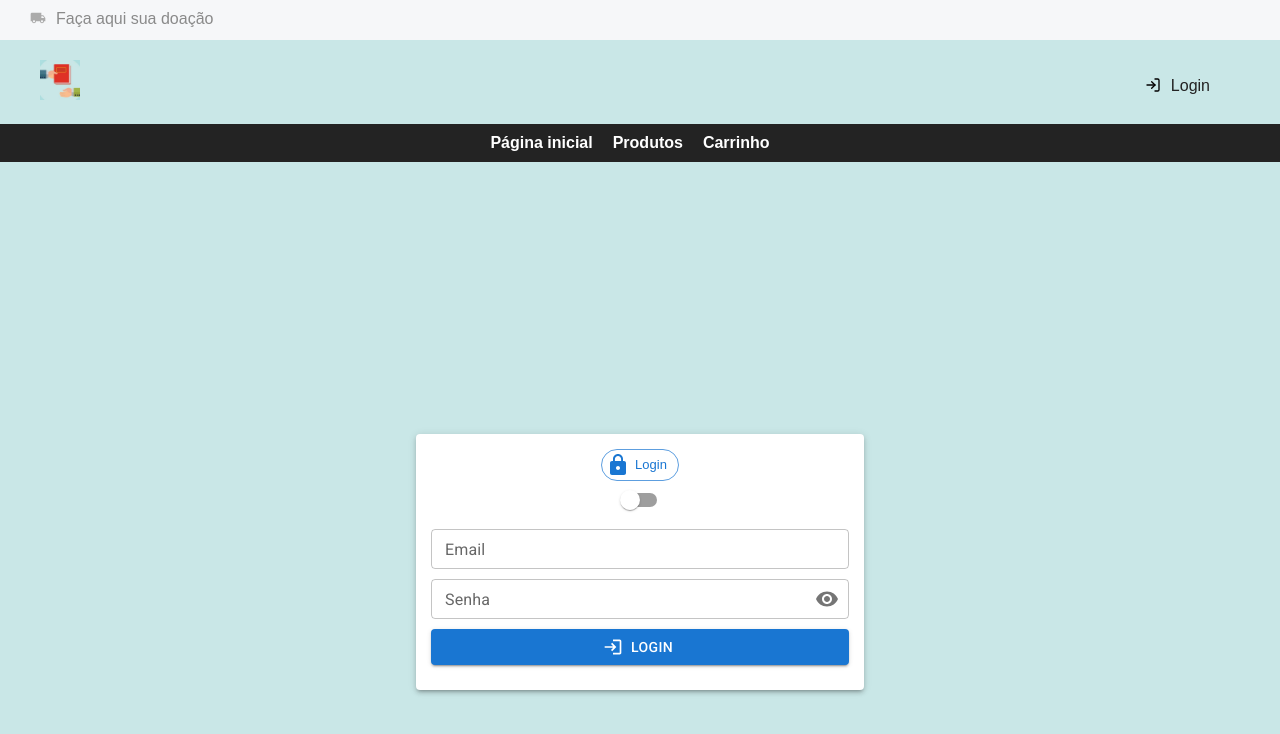
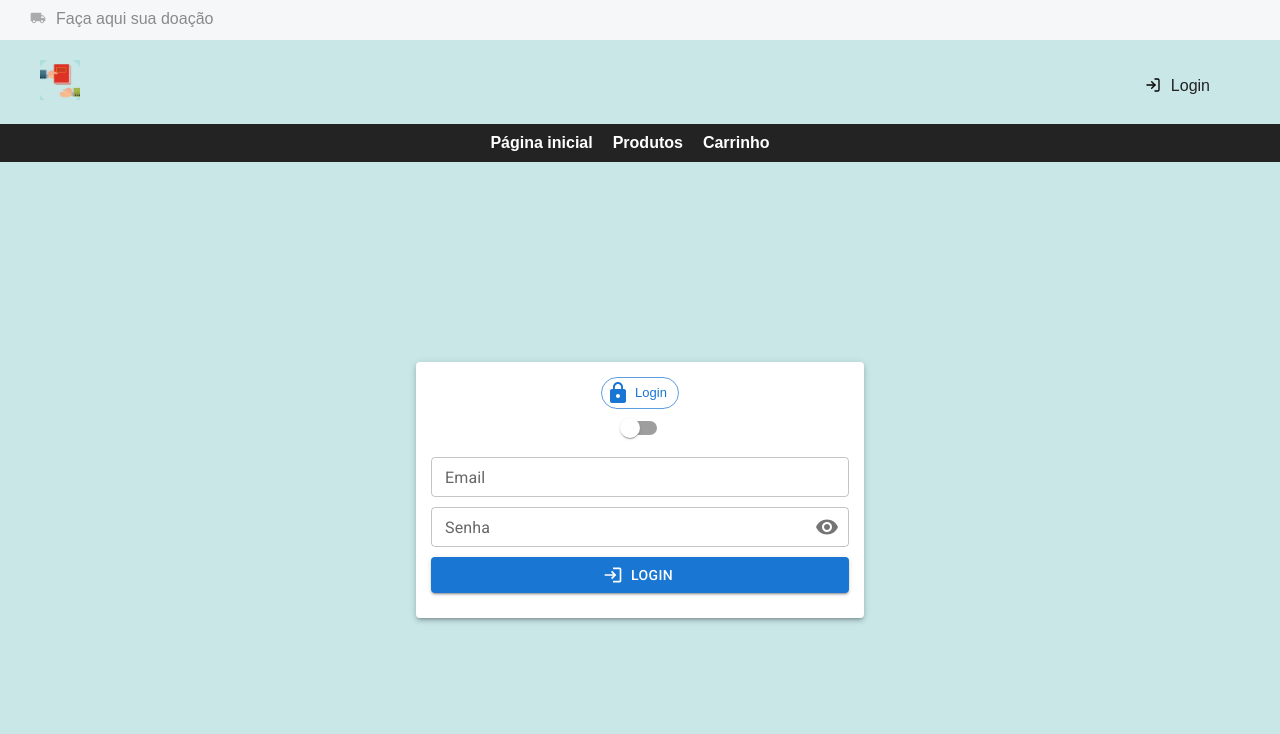
Before and after one commit to DoaFacil-TrabalhoFullstack/frontend-doafacil, a React (Create React App) app: page /login in a window 1280 px wide. Shown: the top 734 px of the page. Built offline with nearby package versions, Linux system fonts and the light colour scheme.

Commit message:
Fix container login

```diff
--- a/src/pages/Login/styles.css
+++ b/src/pages/Login/styles.css
@@ -1,7 +1,7 @@
 .containerLogin {
   display: flex;
   width: 100%;
-  height: 100vh;
+  height: 82vh;
   flex-direction: column;
   justify-content: center;
   align-items: center;
```
